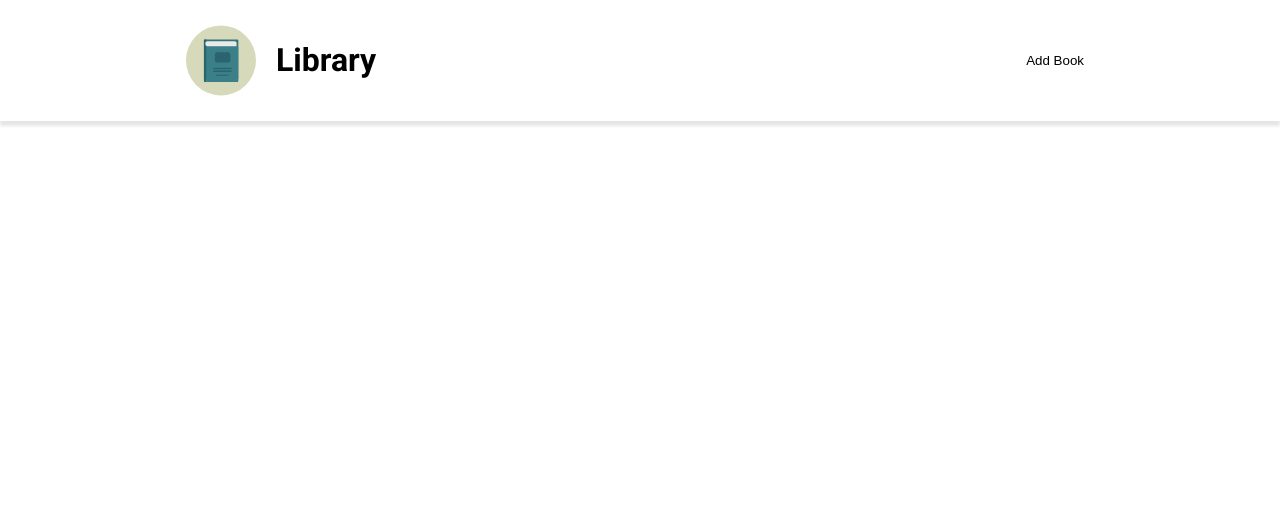
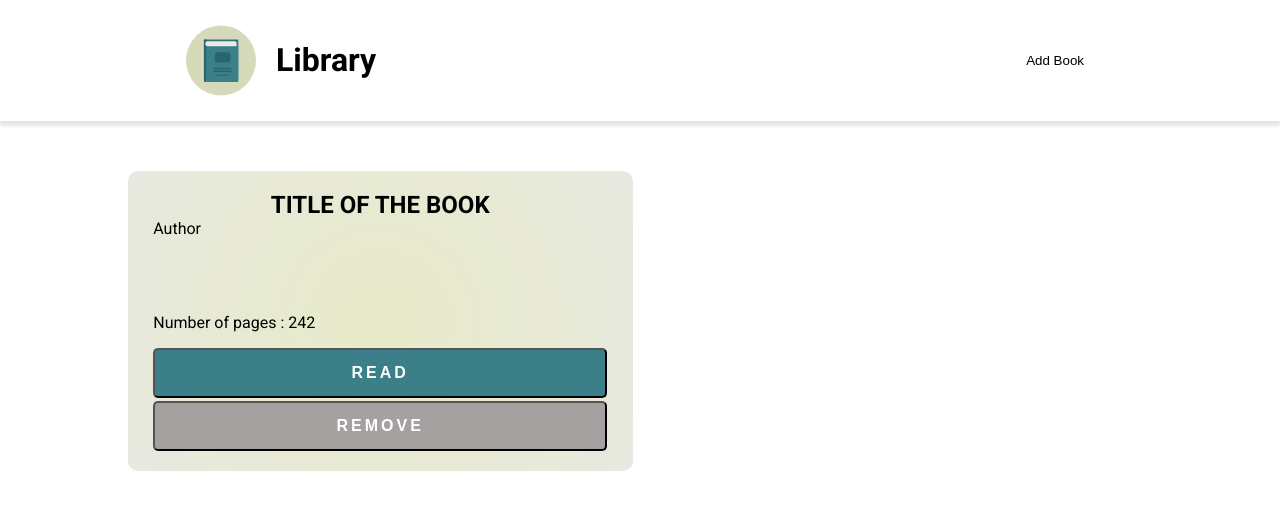
Before and after one commit to LilMus/library, a website: page index.html in a window 1280 px wide. Drawn offline with Linux system fonts and the light colour scheme.

Commit message:
Add card design

```diff
--- a/index.html
+++ b/index.html
@@ -90,5 +90,20 @@
       <h1>Library</h1>
       <button type="button">Add Book</button>
     </header>
+    <main>
+      <div class="card">
+        <div class="card-container">
+          <div class="card-top">
+            <h2 class="title">Title of the book</h2>
+            <p class="author">Author</p>
+          </div>
+          <div class="card-bottom">
+            <p class="pages">Number of pages : 242</p>
+            <button type="button" class="btn-read read">READ</button>
+            <button type="button" class="btn-remove">REMOVE</button>
+          </div>
+        </div>
+      </div>
+    </main>
   </body>
 </html>
--- a/style/style.scss
+++ b/style/style.scss
@@ -1,5 +1,7 @@
 @import url('https://fonts.googleapis.com/css2?family=Roboto:wght@400;700&display=swap');
-$green-color: #d7daba;
+$primary-color: #d7daba;
+$secondary-color: #3b7f89;
+$unread-color: #ec7676;
 
 body,
 html {
@@ -29,9 +31,80 @@ header {
     border-radius: 10px;
     padding: 0 10px;
     &:hover {
-      background-color: $green-color;
+      background-color: $primary-color;
       transition-property: background-color;
       transition-duration: 0.3s;
     }
   }
 }
+
+main {
+  display: grid;
+  grid-template-columns: repeat(auto-fill, minmax(350px, 1fr));
+  gap: 15px;
+  width: 80%;
+  margin: auto;
+  margin-top: 50px;
+  .card {
+    background: rgb(231, 235, 200);
+    background: radial-gradient(
+      circle,
+      rgba(231, 235, 200, 1) 0%,
+      rgba(179, 181, 153, 0.30575980392156865) 100%
+    );
+    height: 300px;
+    border-radius: 10px;
+  }
+  .card-container {
+    display: flex;
+    flex-direction: column;
+    justify-content: space-between;
+    width: 90%;
+    height: 100%;
+    margin: auto;
+  }
+  .card-bottom {
+    margin-bottom: 20px;
+  }
+  .title {
+    text-align: center;
+    margin-bottom: 0;
+    text-transform: uppercase;
+  }
+  .author {
+    margin-top: 0;
+  }
+  button {
+    width: 100%;
+    height: 50px;
+    border-radius: 5px;
+    color: white;
+    text-transform: uppercase;
+    font-size: 1em;
+    font-weight: 700;
+    letter-spacing: 3px;
+    cursor: pointer;
+  }
+}
+.btn-remove {
+  margin-top: 3px;
+  background-color: #a5a1a1;
+  &:hover {
+    background-color: darken(#a5a1a1, 10);
+    transition: background-color 0.3s;
+  }
+}
+.read {
+  background-color: $secondary-color;
+  &:hover {
+    background-color: darken($secondary-color, 10);
+    transition: background-color 0.3s;
+  }
+}
+.unread {
+  background-color: $unread-color;
+  &:hover {
+    background-color: darken($unread-color, 10);
+    transition: background-color 0.3s;
+  }
+}
```
Also changed, not shown: style/style.css, 1 other file.
